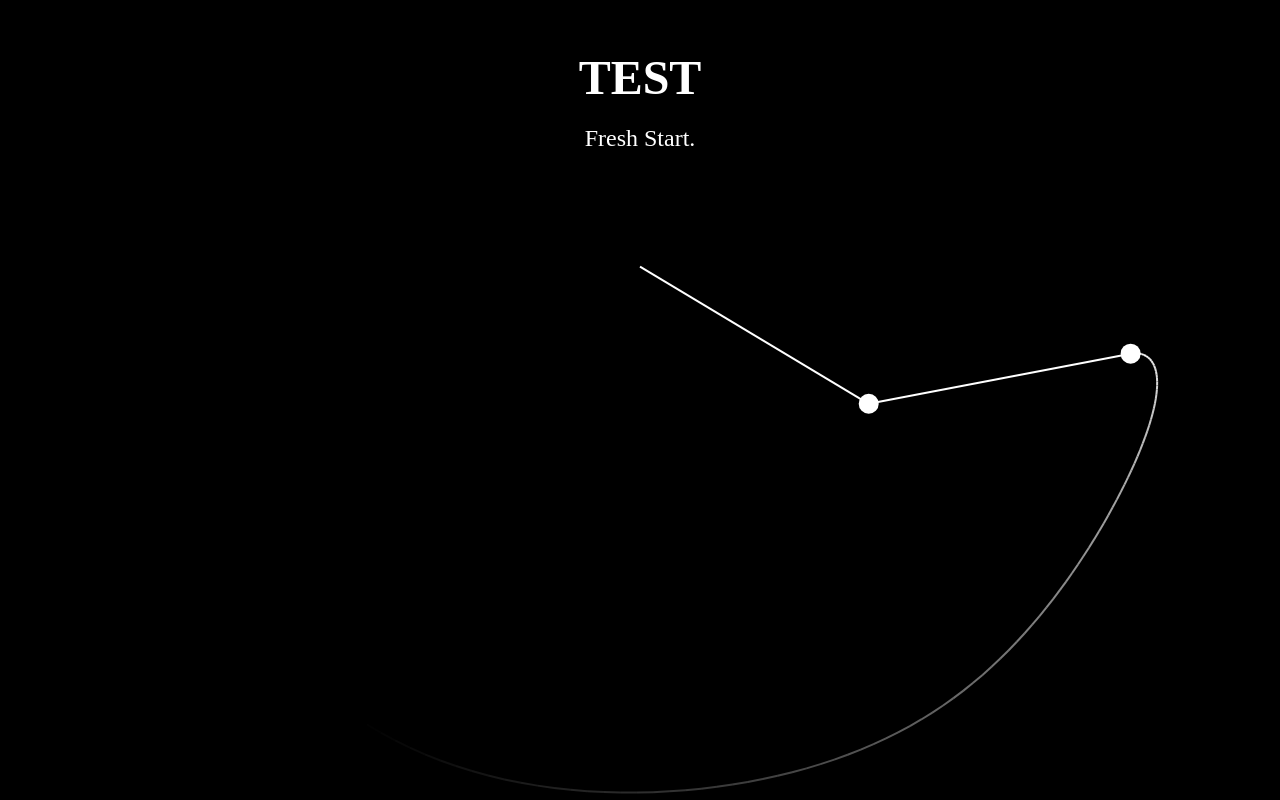
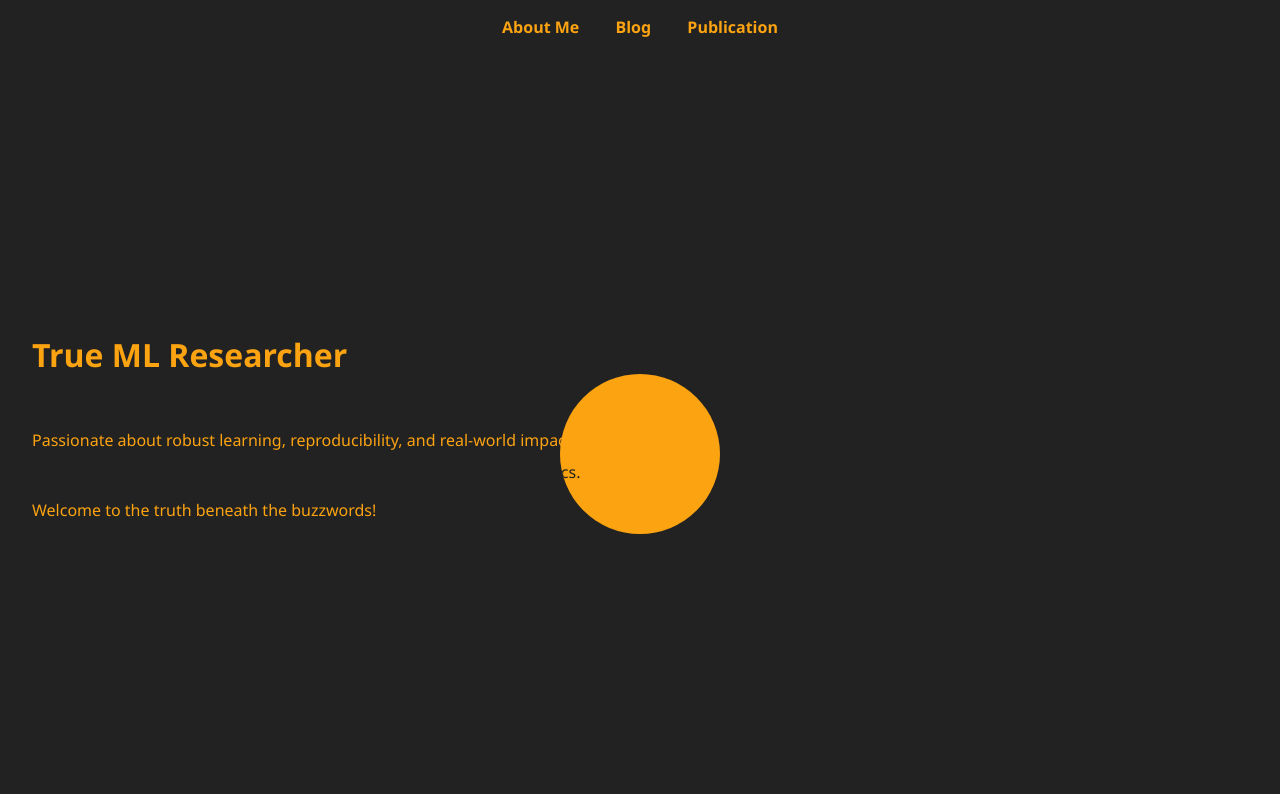
Before and after one commit to Saswatsusmoy/Salty-duck0.github.io, a plain HTML site: page index.html in a window 1280 px wide. Drawn offline with Linux system fonts and the light colour scheme.

Commit message:
Basic start

```diff
--- a/index.html
+++ b/index.html
@@ -1,17 +1,33 @@
 <!DOCTYPE html>
 <html lang="en">
 <head>
-    <meta charset="UTF-8">
-    <meta name="viewport" content="width=device-width, initial-scale=1.0">
-    <title>My Portfolio</title>
-    <link rel="stylesheet" href="styles.css">
+  <meta charset="UTF-8" />
+  <meta name="viewport" content="width=device-width, initial-scale=1" />
+  <title>Personal Website - About Me</title>
+  <link rel="stylesheet" href="styles.css" />
 </head>
 <body>
-    <canvas id="canvas"></canvas>
-    <div class="content">
-        <h1>TEST</h1>
-        <p>Fresh Start</a>.</p>
+  <header>
+    <nav>
+      <a href="index.html">About Me</a>
+      <a href="blog.html">Blog</a>
+      <a href="publication.html">Publication</a>
+    </nav>
+  </header>
+  <main class="wrapper">
+    <div class="background">
+      <h1 class="reveal-text">True ML Researcher</h1>
+      <p class="reveal-text">Passionate about robust learning, reproducibility, and real-world impact.</p>
+      <p class="reveal-text">Welcome to the truth beneath the buzzwords!</p>
     </div>
-    <script src="script.js"></script>
+    <div id="masked-content">
+      <div class="foreground">
+        <h1>Machine Learning Researcher</h1>
+        <p>Exploring the latest ML techniques, reinforcement learning, and robotics.</p>
+        <p>Hover over the orange circle to reveal more!</p>
+      </div>
+    </div>
+  </main>
+  <script src="script.js"></script>
 </body>
 </html>
--- a/script.js
+++ b/script.js
@@ -1,137 +1,10 @@
-document.addEventListener('DOMContentLoaded', function () {
-    const canvas = document.getElementById('canvas');
-    const ctx = canvas.getContext('2d');
-
-    let centerX = canvas.width / 2;
-    let centerY = canvas.height / 3;
-    let scaleFactor = Math.min(canvas.width, canvas.height) / 3;
-
-    const G = 9.8;  // Gravity constant
-    const L1 = 1.0; // Length of pendulum 1
-    const L2 = 1.0; // Length of pendulum 2
-    const M1 = 1.0; // Mass of pendulum 1
-    const M2 = 1.0; // Mass of pendulum 2
-
-    let tracerPath = []; // Array to store the tracer positions
-    let state = {
-        th1: Math.PI / 2,  // Initial angle for pendulum 1
-        th2: Math.PI / 4,  // Initial angle for pendulum 2
-        w1: 0.0,           // Initial angular velocity for pendulum 1
-        w2: 0.0            // Initial angular velocity for pendulum 2
-    };
-
-    function resizeCanvas() {
-        canvas.width = window.innerWidth;
-        canvas.height = window.innerHeight;
-
-        centerX = canvas.width / 2;
-        centerY = canvas.height / 3;
-        scaleFactor = Math.min(canvas.width, canvas.height) / 3;
-    }
-
-    window.addEventListener('resize', resizeCanvas);
-    resizeCanvas();  // Call it once to initialize
-
-    function drawPendulum(th1, th2) {
-        // Clear only the parts of the canvas that will be redrawn
-        ctx.clearRect(0, 0, canvas.width, canvas.height);
-
-        // Draw the tracer path first
-        ctx.lineWidth = 2;
-        for (let i = 1; i < tracerPath.length; i++) {
-            const { x, y } = tracerPath[i];
-            const previousPoint = tracerPath[i - 1];
-            const age = tracerPath.length - i;  // Older points will have higher age
-            const alpha = Math.max(0, 1 - age / 100);  // Fade effect
-
-            ctx.strokeStyle = `rgba(255, 255, 255, ${alpha})`;  // White color with fading effect
-            ctx.beginPath();
-            ctx.moveTo(previousPoint.x, previousPoint.y);
-            ctx.lineTo(x, y);
-            ctx.stroke();
-        }
-
-        // Pendulum positions
-        const x1 = L1 * Math.sin(th1);
-        const y1 = -L1 * Math.cos(th1);
-        const x2 = x1 + L2 * Math.sin(th2);
-        const y2 = y1 - L2 * Math.cos(th2);
-
-        const x1Scaled = centerX + x1 * scaleFactor;
-        const y1Scaled = centerY - y1 * scaleFactor;
-        const x2Scaled = centerX + x2 * scaleFactor;
-        const y2Scaled = centerY - y2 * scaleFactor;
-
-        // Add the current position to the tracer path
-        tracerPath.push({ x: x2Scaled, y: y2Scaled });
-
-        // Limit the number of points in the tracer path for efficiency
-        if (tracerPath.length > 100) {
-            tracerPath.shift();  // Remove the oldest point
-        }
-
-        // Draw pendulum rods and masses
-        ctx.beginPath();
-        ctx.moveTo(centerX, centerY);
-        ctx.lineTo(x1Scaled, y1Scaled);
-        ctx.strokeStyle = 'white';
-        ctx.lineWidth = 2;
-        ctx.stroke();
-
-        ctx.beginPath();
-        ctx.moveTo(x1Scaled, y1Scaled);
-        ctx.lineTo(x2Scaled, y2Scaled);
-        ctx.strokeStyle = 'white';
-        ctx.lineWidth = 2;
-        ctx.stroke();
-
-        // Draw pendulum balls
-        ctx.beginPath();
-        ctx.arc(x1Scaled, y1Scaled, 10, 0, 2 * Math.PI);
-        ctx.fillStyle = 'white';
-        ctx.fill();
-
-        ctx.beginPath();
-        ctx.arc(x2Scaled, y2Scaled, 10, 0, 2 * Math.PI);
-        ctx.fillStyle = 'white';
-        ctx.fill();
-    }
-
-    function updatePendulum(state, dt) {
-        const { th1, th2, w1, w2 } = state;
-
-        const delta = th2 - th1;
-        const den1 = (M1 + M2) * L1 - M2 * L1 * Math.cos(delta) * Math.cos(delta);
-        const a1 = (M2 * L1 * w1 ** 2 * Math.sin(delta) * Math.cos(delta) +
-            M2 * G * Math.sin(th2) * Math.cos(delta) +
-            M2 * L2 * w2 ** 2 * Math.sin(delta) -
-            (M1 + M2) * G * Math.sin(th1)) / den1;
-
-        const den2 = (L2 / L1) * den1;
-        const a2 = (-M2 * L2 * w2 ** 2 * Math.sin(delta) * Math.cos(delta) +
-            (M1 + M2) * G * Math.sin(th1) * Math.cos(delta) -
-            (M1 + M2) * L1 * w1 ** 2 * Math.sin(delta) -
-            (M1 + M2) * G * Math.sin(th2)) / den2;
-
-        const new_w1 = w1 + a1 * dt;
-        const new_w2 = w2 + a2 * dt;
-
-        const new_th1 = th1 + new_w1 * dt;
-        const new_th2 = th2 + new_w2 * dt;
-
-        return {
-            th1: new_th1,
-            th2: new_th2,
-            w1: new_w1,
-            w2: new_w2
-        };
-    }
-
-    function animatePendulum() {
-        state = updatePendulum(state, 0.01); // Use small time steps
-        drawPendulum(state.th1, state.th2);
-        requestAnimationFrame(animatePendulum); // Continue the animation loop
-    }
-
-    animatePendulum(); // Start the animation
+document.addEventListener('DOMContentLoaded', () => {
+  const masked = document.getElementById('masked-content');
+  window.addEventListener('mousemove', e => {
+    const rect = masked.parentElement.getBoundingClientRect();
+    const x = e.clientX - rect.left;
+    const y = e.clientY - rect.top;
+    masked.style.setProperty('--mouse-x', `${x}px`);
+    masked.style.setProperty('--mouse-y', `${y}px`);
+  });
 });
--- a/styles.css
+++ b/styles.css
@@ -1,45 +1,67 @@
-* {
-    margin: 0;
-    padding: 0;
-    box-sizing: border-box;
+body, html {
+  margin: 0; padding: 0;
+  font-family: "Segoe UI", Tahoma, Geneva, Verdana, sans-serif;
+  background: #fff;
+  color: #222;
+  height: 100vh;
 }
-
-body, html {
-    height: 100%;
-    overflow: hidden;
+header {
+  background: #222;
+  padding: 1em;
+  text-align: center;
 }
-
-#canvas {
-    position: fixed;
-    top: 0;
-    left: 0;
-    width: 100%;
-    height: 100%;
-    z-index: -1;
-    background-color: black;
+header nav a {
+  color: #fca311;
+  margin: 0 1em;
+  text-decoration: none;
+  font-weight: bold;
 }
-
-.content {
-    position: relative;
-    z-index: 1;
-    color: white;
-    text-align: center;
-    margin-top: 50px;
+header nav a:hover {
+  text-decoration: underline;
 }
-
-.content h1 {
-    font-size: 3em;
-    margin-bottom: 20px;
+main.wrapper {
+  position: relative;
+  height: calc(100vh - 60px);
+  overflow: hidden;
 }
-
-.content p {
-    font-size: 1.5em;
-    width: 70%;
-    margin: auto;
+/* background: truth revealed */
+.background {
+  position: absolute;
+  inset: 0;
+  background: #222;
+  color: #fca311;
+  z-index: 1;
+  padding: 2em;
+  display: flex;
+  flex-direction: column;
+  justify-content: center;
+  gap: 1em;
+  user-select: none;
+  pointer-events: none;
 }
-
-.content a {
-    color: #ff4b4b;
-    text-decoration: none;
-    font-weight: bold;
+/* foreground: jargon and orange bg */
+#masked-content {
+  position: absolute;
+  inset: 0;
+  z-index: 2;
+  pointer-events: none;
+  --mouse-x: 50vw;
+  --mouse-y: 50vh;
+  clip-path: circle(80px at var(--mouse-x) var(--mouse-y));
+  transition: clip-path 0.05s ease-out;
 }
+.foreground {
+  position: absolute;
+  inset: 0;
+  background: #fca311;
+  color: #222;
+  padding: 2em;
+  display: flex;
+  flex-direction: column;
+  justify-content: center;
+  gap: 1em;
+  height: 100%;
+  width: 100%;
+  user-select: none;
+  pointer-events: none;
+}
```
Also changed, not shown: blog.html (added, +23 -0 lines), publication.html (added, +27 -0 lines).
